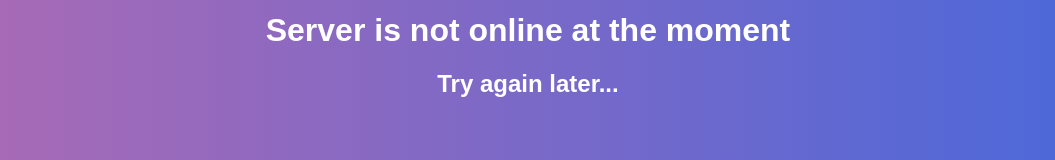
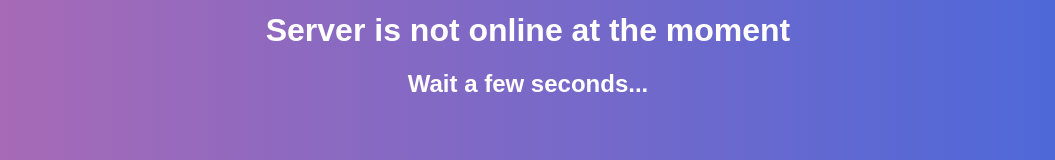
Before and after one commit to MateiMartin/FaceRecognition, a React (Vite) app: page / in a window 1280 px wide. Shown: the part 356-516 px from the top of the page, without its empty margins (112-1167 px from the left). Built offline with nearby package versions, Linux system fonts and the light colour scheme; no server answers.

Commit message:
chnaged the message when the server is of

```diff
--- a/src/App.jsx
+++ b/src/App.jsx
@@ -39,7 +39,7 @@ function App() {
             <div className="vh-100 mw-100 flex flex-column items-center justify-center">
                 <ParticlesBg color='#000080' num={200} type="cobweb" bg={true} />
                 <h1 className="tc white">Server is not online at the moment</h1>
-                <h2 className="tc white">Try again later...</h2>
+                <h2 className="tc white">Wait a few seconds...</h2>
             </div>
         </>)
     }
```
